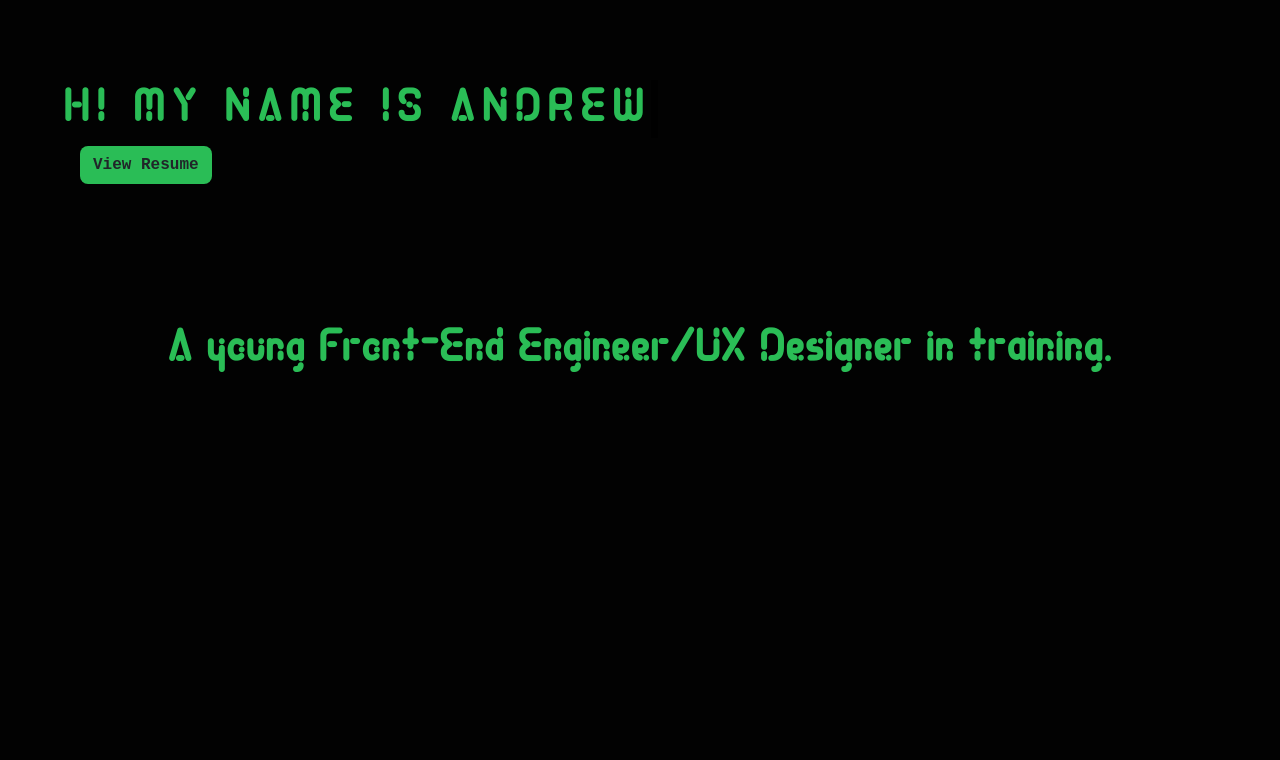
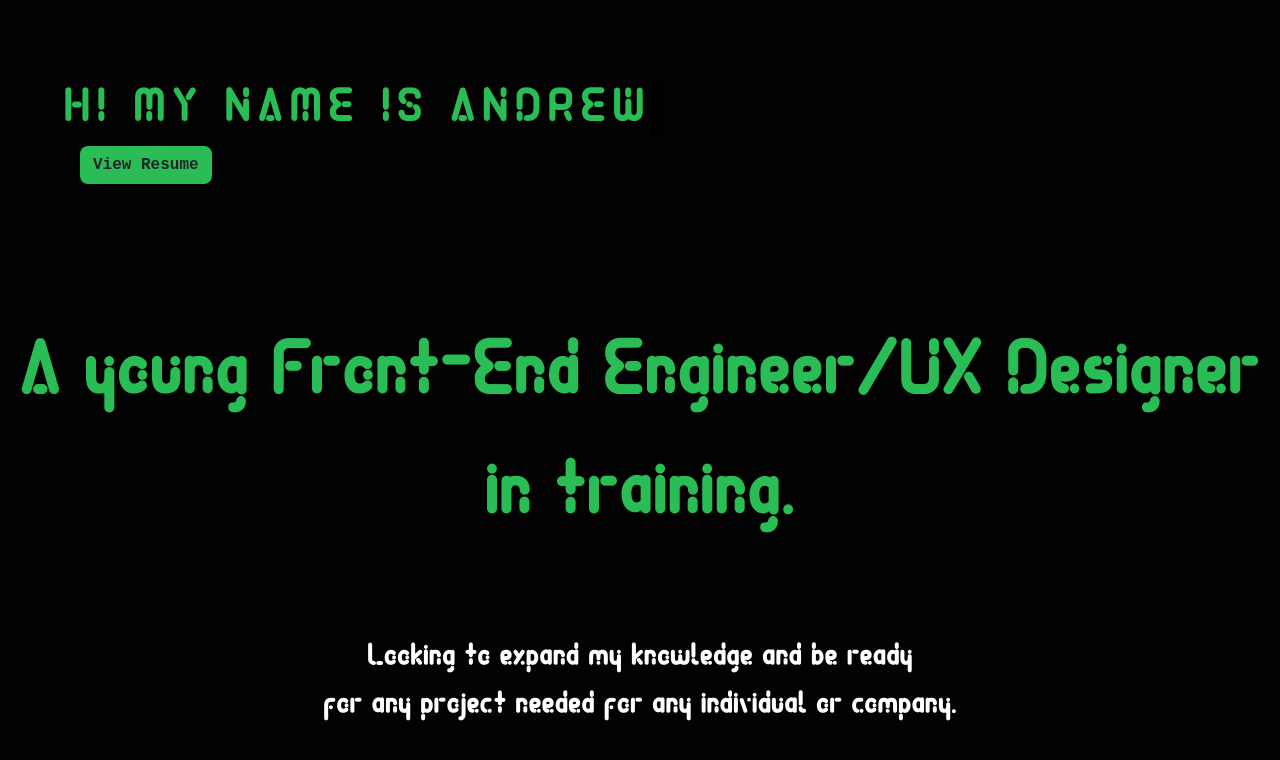
Before and after one commit to buburuzaaaaa/portfolio2.0, a plain HTML site: page index.html in a window 1280 px wide. Drawn offline with nearby package versions, Linux system fonts and the light colour scheme.

Commit message:
more work

```diff
--- a/index.html
+++ b/index.html
@@ -18,6 +18,7 @@
              <button class="btn"><a href="./resume.html"></a>View Resume</button>
 
 <p id="txt">A young Front-End Engineer/UX Designer in training.<br></p>
+<p class="sub">Looking to expand my knowledge and be ready <br> for any project needed for any individual or company.</p>
 
 <script src="https://code.jquery.com/jquery-3.6.4.js" integrity="sha256-a9jBBRygX1Bh5lt8GZjXDzyOB+bWve9EiO7tROUtj/E="crossorigin="anonymous"></script>
     <script src="./script.js"></script>
--- a/script.js
+++ b/script.js
@@ -1,13 +1,9 @@
 $(window).on('load',function(){
   $('#txt').css('opacity',0).delay(500).animate({opacity:'100%'})
-
 })
-
-
-
-
-
-
+$(window).on('load',function(){
+  $('.sub').css('opacity',0).delay(500).animate({opacity:'100%'})
+})
 
 
 
--- a/styles/css/main.css
+++ b/styles/css/main.css
@@ -4,14 +4,20 @@
 }
 
 
-p{
+#txt{
   font-family: ash;
   color:rgb(42, 189, 86) ;
-  font-size: 3rem;
+  font-size: 5rem;
   text-align: center;
   margin-top: 8rem;
 }
-
+.sub{
+  color: white;
+  text-align: center;
+  font-family: ash;
+  font-size: 2rem;
+  margin-top: 5rem;
+}
 
 h1 {
   color: rgb(42, 189, 86);
```
